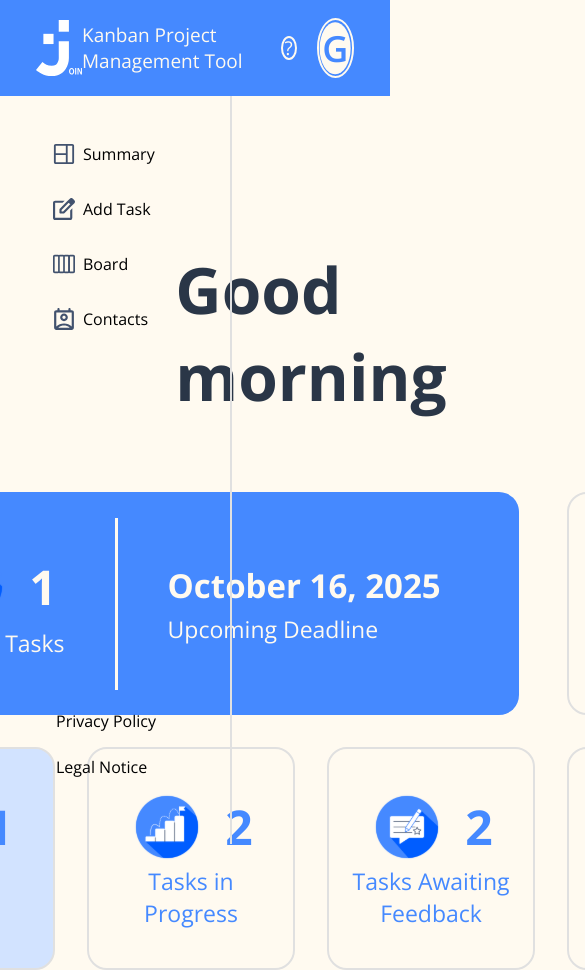
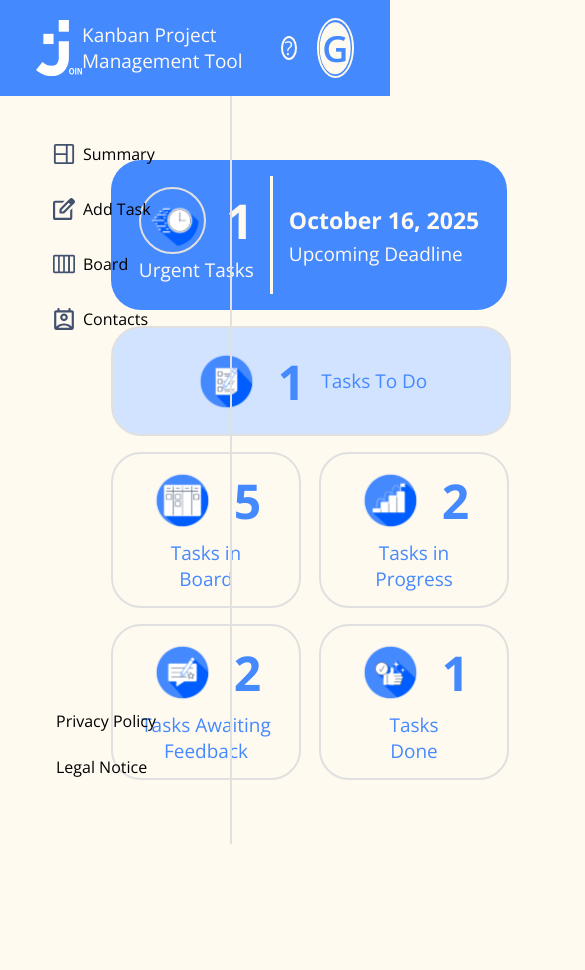
Before and after one commit to anitagasteiner/join, an Angular app: page / in a window 390 px wide. Shown: the top 970 px of the page, 585 px wide, since content can reach past the window. After the commit the page ends 844 px from the top, so only its background shows below. Built offline with nearby package versions, Linux system fonts and the light colour scheme.

Commit message:
summary mobile design

```diff
--- a/src/app/components/summary/summary.component.html
+++ b/src/app/components/summary/summary.component.html
@@ -32,7 +32,7 @@
                 <img src="/img/to-do.svg">
                 <div>1</div>
             </div>
-            <div class="description">Tasks<br>To Do</div>
+            <div class="description">Tasks To&nbsp;Do</div>
         </div>
 
         <div class="tasks-container">
--- a/src/app/components/summary/summary.component.scss
+++ b/src/app/components/summary/summary.component.scss
@@ -1,4 +1,5 @@
 @use './../../shared/colors.scss' as colors;
+@use './../../shared/breakpoints.scss' as bp;
 
 .main-container {
     display: flex;
@@ -7,23 +8,35 @@
 }
 
 .greeting {
+    display: none;
+    @include bp.lg {
+        display: unset;
         font-weight: 700;
         font-size: 64px;
         padding: 150px 0 72px;
         @include colors.color-grey-dark;
+    }
 }
 
 .info-container {
     // width: 912px;
     display: grid;
     grid-template-areas:
-        "urgent urgent urgent board"
-        "todo progress feedback done";
+        "urgent urgent"
+        "todo todo"
+        "board progress"
+        "feedback done";
     grid-template-columns: repeat(auto-fill);
-    gap: 32px;
+    gap: 16px;
     box-sizing: border-box;
     // padding: 0 30px 30px 30px;
     // justify-content: center;
+    @include bp.xl {
+        grid-template-areas:
+        "urgent urgent urgent board"
+        "todo progress feedback done";
+        gap: 32px;
+    }
     >div:nth-child(1) {
         grid-area: urgent;
     }
@@ -45,20 +58,31 @@
 }
 
 img {
+    height: 63px;
+    width: 63px;
+    @include bp.xl {
         height: 76px;
         width: 76px;
+    }
 }
 
 .urgent-tasks-container {
     // height: 191px;
-    width: 672px;
-    border-radius: 20px;
+    margin-top: 64px;
+    width: 396px;
+    border-radius: 30px;
     @include colors.bg-dark;
     display: flex;
     // justify-content: space-around;
     justify-content: center;
     align-items: center;
+    gap: 16px;
+    @include bp.xl {
+        margin-top: 0;
+        width: 672px;
+        border-radius: 20px;
         gap: 50px;
+    }
 }
 
 .urgent-tasks-left {
@@ -66,12 +90,21 @@ img {
     flex-direction: column;
     align-items: center;
     gap: 3px;
+    >div >img {
+        @include colors.border-grey-light;
+        border-radius: 50%;
+    }
 }
 
 .line {
     @include colors.bg-ivory;
     width: 3px;
+    height: 118px;
+    margin-top: 16px;
+    margin-bottom: 16px;
+    @include bp.xl {
         height: 172px;
+    }
 }
 
 .urgent-tasks-right {
@@ -92,27 +125,49 @@ img {
 
 .date {
     font-weight: 700;
+    font-size: 23px;
+    @include bp.xl {
         font-size: 33px;
+    }
 }
 
 .description {
+    font-size: 19px;
+    @include bp.xl {
         font-size: 23px;
+    }
 }
 
 .tasks-container {
-    border-radius: 20px;
+    border-radius: 30px;
     @include colors.border-grey-light;
     @include colors.color-dark;
-    height: 219px;
-    width: 204px;
+    height: 152px;
+    width: 186px;
     text-align: center;
     display: flex;
     flex-direction: column;
     align-items: center;
     justify-content: center;
+    gap: 7px;
+    @include bp.xl {
+        border-radius: 20px;
+        height: 219px;
+        width: 204px;
+    }
 }
 
 .tasks-to-do-container {
+    flex-direction: row;
+    gap: 16px;
+    border-radius: 30px;
+    width: 396px;
+    height: 106px;
+    @include colors.bg-light;
+    @include bp.xl {
+        flex-direction: column;
         border-radius: 20px;
-    @include colors.bg-light;
+        width: 204px;
+        height: 219px;
     }
+}
```
Lines whose indentation alone changed are shown as unchanged.
